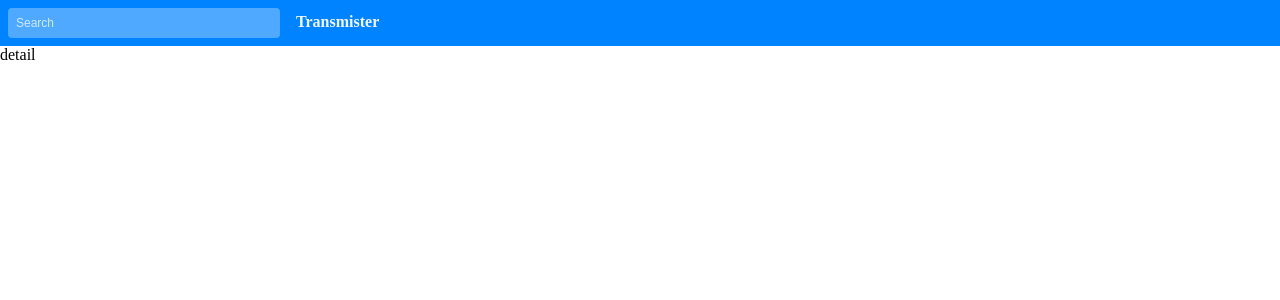
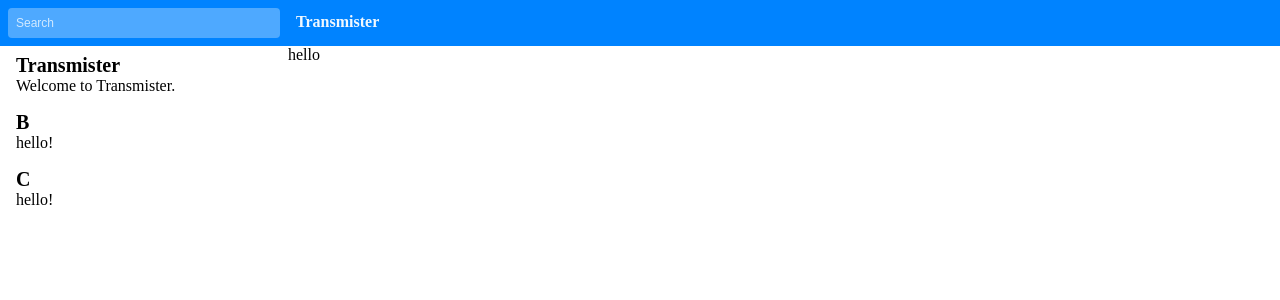
Before and after one commit to transmister/transmister-server-and-web, a Next.js app: page / in a window 1280 px wide. Shown: the top 300 px of the page. Built offline with nearby package versions, Linux system fonts and the light colour scheme.

Commit message:
Update components/masterDetail

```diff
--- a/components/masterDetail.js
+++ b/components/masterDetail.js
@@ -6,7 +6,7 @@ export default function MasterDetail(props) {
     return (
         <div>
             <Master data={props.master}></Master>
-            <Detail></Detail>
+            <Detail>{props.detail}</Detail>
         </div>
     )
 }
--- a/components/masterDetail/detail.js
+++ b/components/masterDetail/detail.js
@@ -1,7 +1,7 @@
 import styles from "./detail.module.css"
 
-export default function Detail(props) {
+export default function Detail({ children }, props) {
     return (
-        <div className={styles.detail}>detail</div>
+        <div className={styles.detail}>{children}</div>
     )
 }
--- a/components/masterDetail/detail.module.css
+++ b/components/masterDetail/detail.module.css
@@ -1,4 +1,5 @@
 .detail {
     width: calc(100% - 288px);
+    vertical-align: top;
     display: inline-block;
 }
--- a/components/masterDetail/master.js
+++ b/components/masterDetail/master.js
@@ -1,23 +1,34 @@
 import styles from "./master.module.css"
 
-var testData = [
-    {
-        title: "A",
-        description: "UI Test A"
-    },
-    {
-        title: "B",
-        description: "UI Test B"
-    },
-    {
-        title: "C",
-        description: "UI Test C"
-    },
-]
+// var testData = [
+//     {
+//         title: "A",
+//         description: "UI Test A"
+//     },
+//     {
+//         title: "B",
+//         description: "UI Test B"
+//     },
+//     {
+//         title: "C",
+//         description: "UI Test C"
+//     },
+// ]
 
 export default function Master(props) {
     return (
-        <div>{function () {
-        }}</div>
+        <div className={styles.master}>
+            {(function () {
+                var tmp = new Array()
+                for (const i in props.data) {
+                    tmp.push(<div className={styles.listItem}>
+                        <p className={styles.listItemTitle}>{props.data[i].title}</p>
+                        <p className={styles.listItemDescription}>{props.data[i].description}</p>
+                    </div>)
+                }
+
+                return tmp
+            })()}
+        </div>
     )
 }
--- a/components/masterDetail/master.module.css
+++ b/components/masterDetail/master.module.css
@@ -2,3 +2,34 @@
     width: 288px;
     display: inline-block;
 }
+
+.listItem {
+    padding: 8px;
+    user-select: none;
+    transition: var(--hover-transition);
+}
+
+.listItem:hover {
+    background-color: var(--color-blue-theme-5);
+    transition: var(--hover-transition);
+}
+
+.listItem:active {
+    background-color: var(--color-blue-theme-4);
+    transition: var(--active-transition);
+}
+
+.listItemTitle {
+    font-size: 20px;
+    font-weight: bold;
+    margin: 0;
+    padding: 0 8px;
+}
+
+.listItemDescription {
+    font-size: 16px;
+    font-weight: normal;
+    color: var(--color-background-black-text-2);
+    margin: 0;
+    padding: 0 8px;
+}
--- a/pages/index.js
+++ b/pages/index.js
@@ -1,6 +1,7 @@
 import Head from 'next/head'
 import TitleBar from "../components/titleBar"
 import MasterDetail from "../components/masterDetail"
+import Time from '../components/time'
 
 var siteTitle = "Transmister"
 var windowTitle = "Transmister"
@@ -12,7 +13,20 @@ export default function Home() {
         <title>{siteTitle}</title>
       </Head>
       <TitleBar title={windowTitle}></TitleBar>
-      <MasterDetail master="abc"></MasterDetail>
+      <MasterDetail master={[
+        {
+          title: "Transmister",
+          description: "Welcome to Transmister."
+        },
+        {
+          title: "B",
+          description: "hello!"
+        },
+        {
+          title: "C",
+          description: "hello!"
+        },
+      ]} detail={<div>hello</div>}></MasterDetail>
     </div>
   )
 }
```
